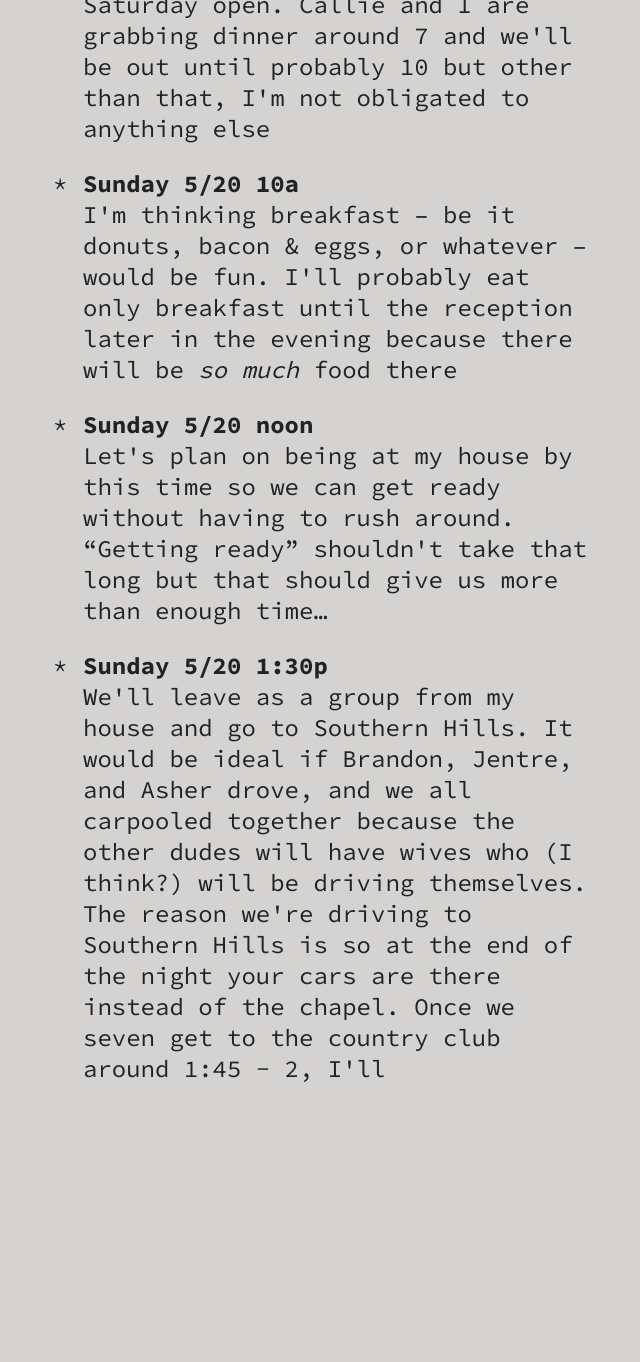
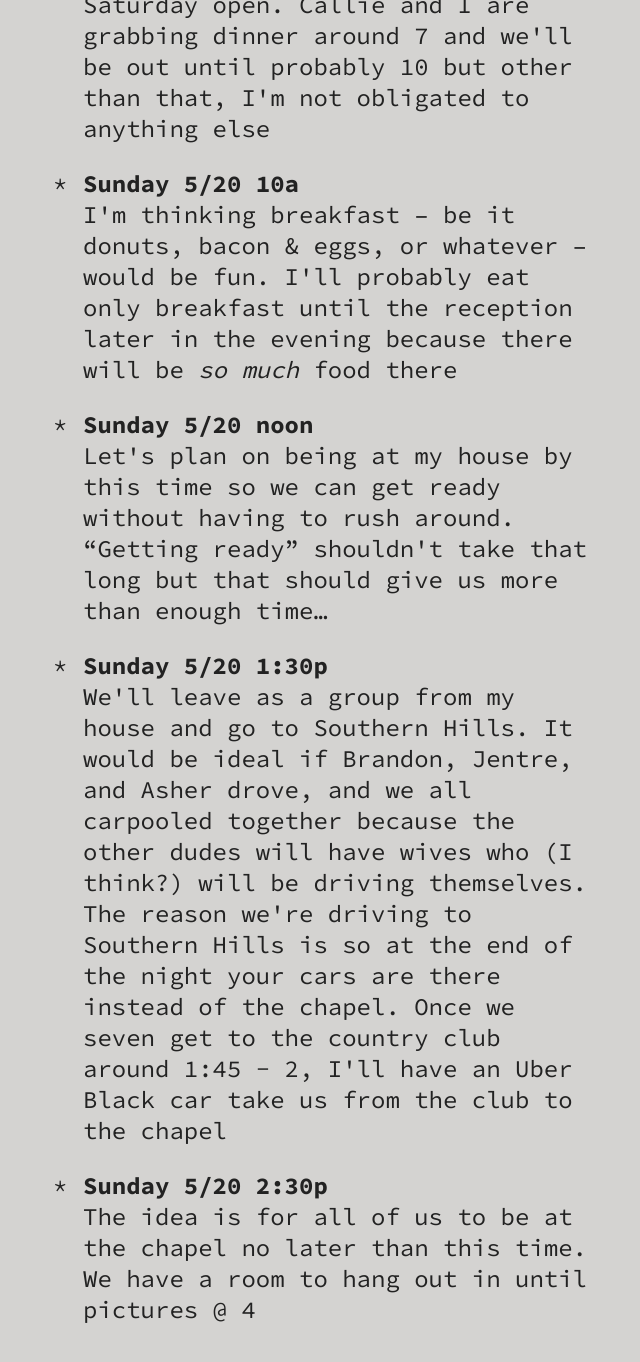
Before and after one commit to grantstandridge/grantstandridge.github.io, a Jekyll site: the page built from _buckets/groomsmen.markdown, in a window 1280 px wide and 1400 px high, scrolled down 1493 px. Shown: the top 1362 px of the window, without its empty margins (637-1277 px from the left). Built offline with Jekyll 4.4.1, drawn with Linux system fonts in a browser that asks for light colours; before the commit the page ends 2652 px from its top, so only the background shows below that.

Commit message:
Updated Groomsmen

```diff
--- a/_buckets/groomsmen.markdown
+++ b/_buckets/groomsmen.markdown
@@ -43,7 +43,11 @@ General:
       and we all carpooled together because the other dudes will have wives who (I
       think?) will be driving themselves. The reason we're driving to Southern Hills
       is so at the end of the night your cars are there instead of the chapel. Once
-      we seven get to the country club around 1:45 - 2, I'll "
+      we seven get to the country club around 1:45 - 2, I'll have an Uber Black car
+      take us from the club to the chapel"
+    - "<strong>Sunday 5/20 2:30p</strong><br>The idea is for all of us to be at the
+      chapel no later than this time. We have a room to hang out in until pictures
+      @ 4"
 ---
 
 Ideally, I'd love for everyone to have their tuxes picked up before the end of Friday the 18<sup>th</sup> (unless Men's Wearhouse has told you otherwise…) They should be paid for at that point, and I will reimburse you for the $20 you probably had to put down for measurements.
```
